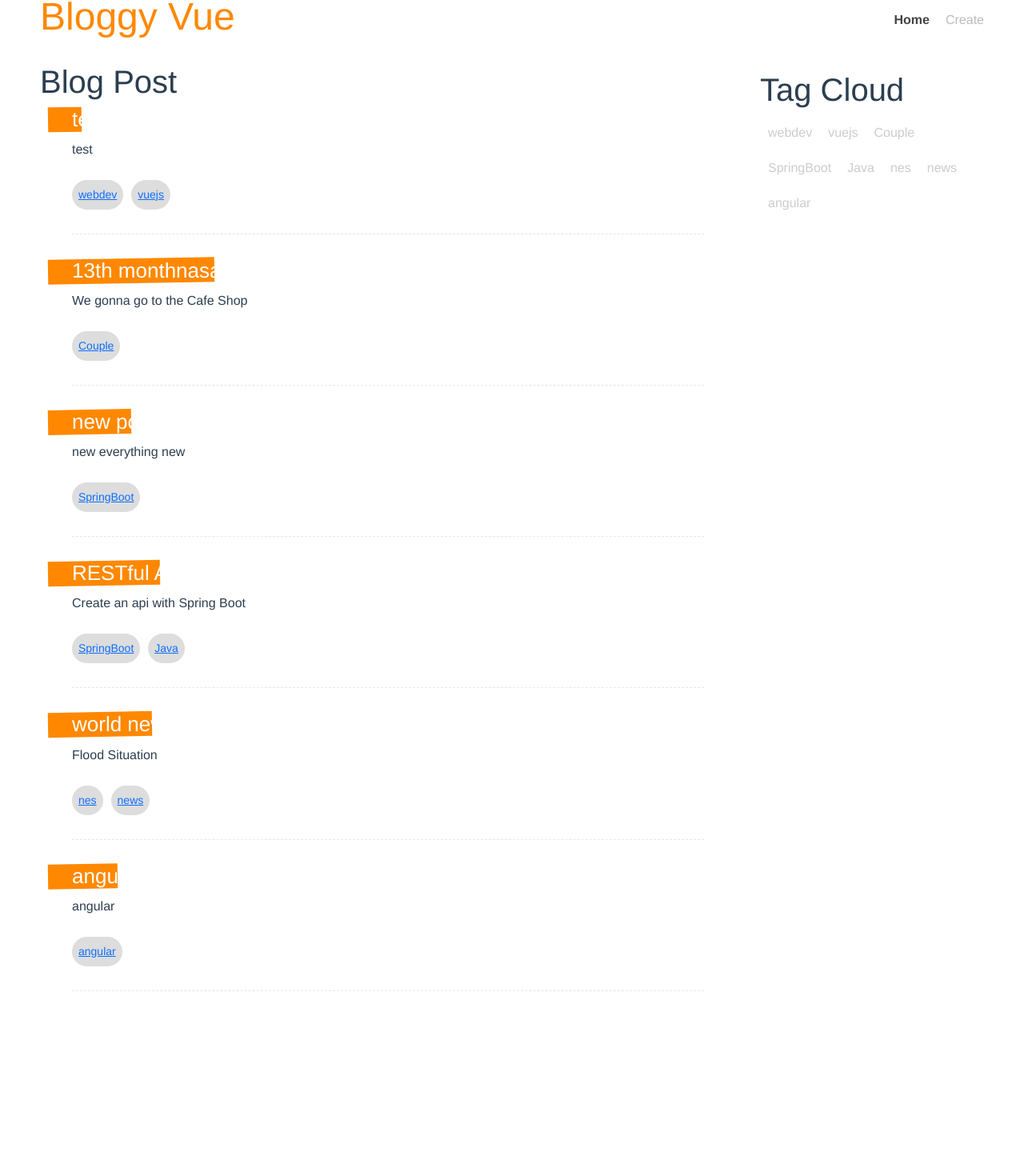
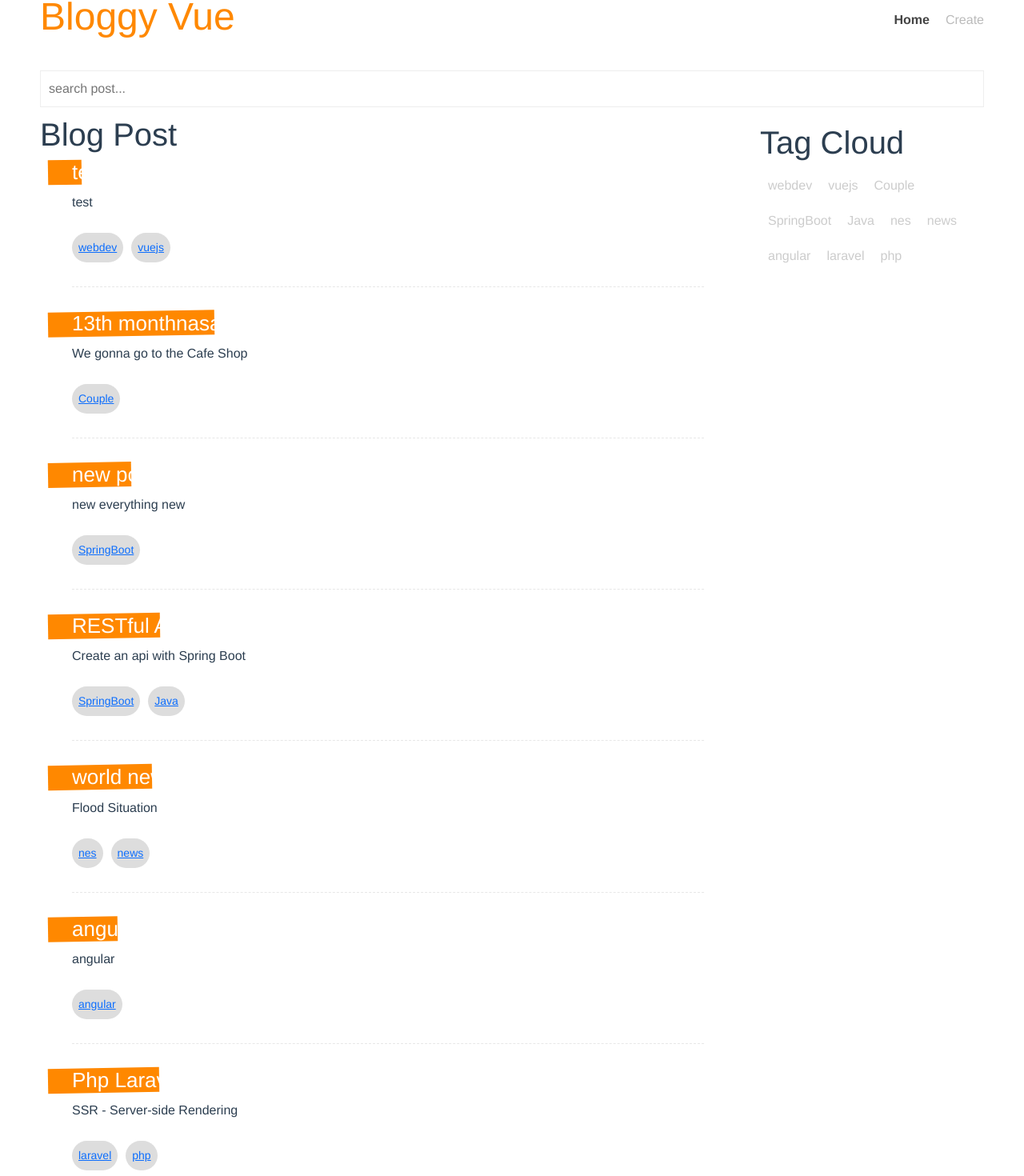
Before and after one commit to fisheeesh/Blog-Post, a Vue app: page / in a window 1280 px wide. Shown: the part 18-1488 px from the top of the page at 80% size. Before the commit the page ends 1297 px from the top, so only its background shows below. Built offline with nearby package versions, Linux system fonts and the light colour scheme; data requests are answered from the project's data file.

Commit message:
search functionality

```diff
--- a/database/db.json
+++ b/database/db.json
@@ -50,6 +50,15 @@
       "tags": [
         "angular"
       ]
+    },
+    {
+      "id": "242f",
+      "title": "Php Laravel",
+      "body": "SSR - Server-side Rendering",
+      "tags": [
+        "laravel",
+        "php"
+      ]
     }
   ]
 }
--- a/src/views/HomeView.vue
+++ b/src/views/HomeView.vue
@@ -3,9 +3,14 @@
     <div v-if="error">
       {{ error }}
     </div>
+    <div>
+      <input type="text" placeholder="search post..." v-model="search">
+    </div>
     <div v-if="posts.length > 0" class="layout">
-      <div><PostsList :posts="posts"></PostsList></div>
-      <div><TagCloud :posts="posts"></TagCloud></div>
+      <div><PostsList :posts="searchPosts"></PostsList></div>
+      <div>
+        <TagCloud :posts="posts"></TagCloud>
+      </div>
     </div>
     <div v-else>
       <Spinner></Spinner>
@@ -18,6 +23,7 @@ import TagCloud from '../components/TagCloud'
 import Spinner from '../components/Spinner'
 import PostsList from '../components/PostsList'
 import getPosts from '@/composables/getPosts';
+import { computed, ref } from 'vue';
 
 export default {
   components: {
@@ -26,11 +32,21 @@ export default {
   },
   setup() {
 
+    let search = ref('')
+
+
+
     let { posts, error, load } = getPosts() // {posts, error, load} will return and its gonna work like object destructing
 
     load()
 
-    return { posts, error }
+    let searchPosts = computed(() => {
+      return posts.value.filter(post => {
+        return post.title.includes(search.value)
+      })
+    })
+
+    return { posts, error, search, searchPosts }
   }
 }
 </script>
@@ -40,7 +56,8 @@ export default {
   margin: 0 auto;
   padding: 10px;
 }
-.layout{
+
+.layout {
   display: grid;
   grid-template-columns: 3fr 1fr;
   gap: 20px;
```
